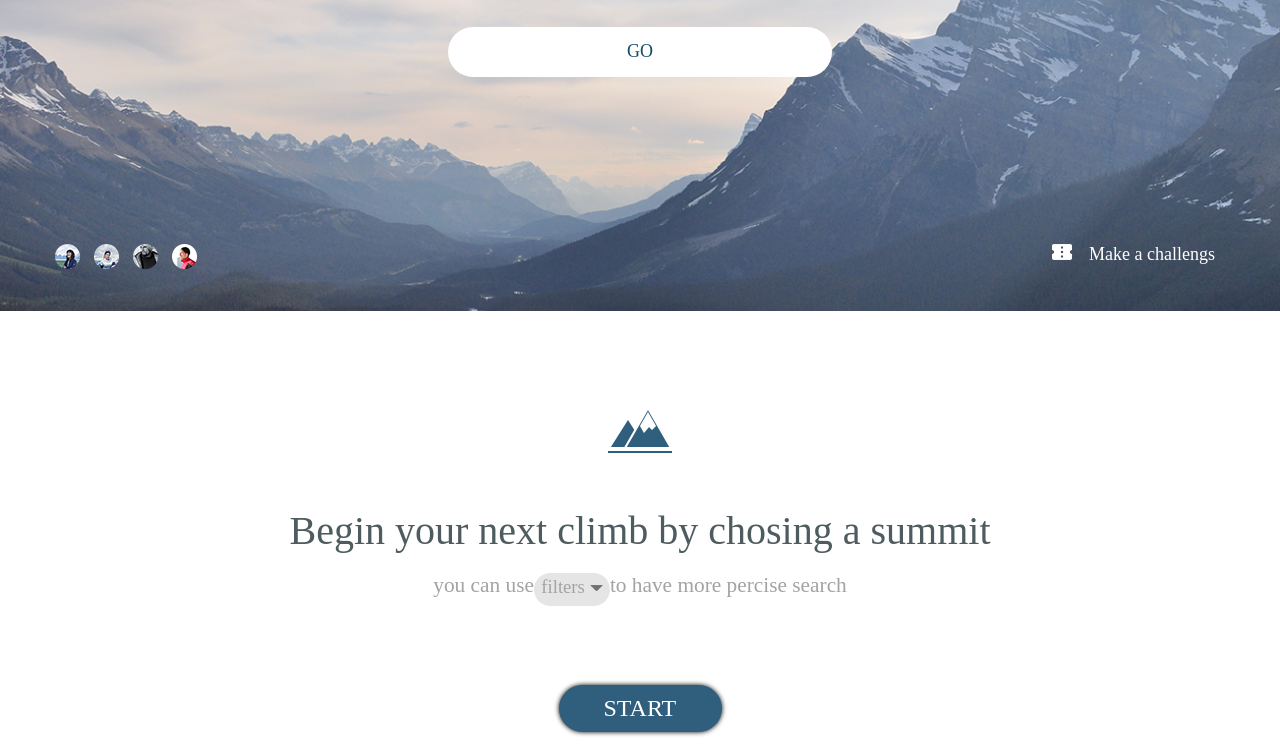
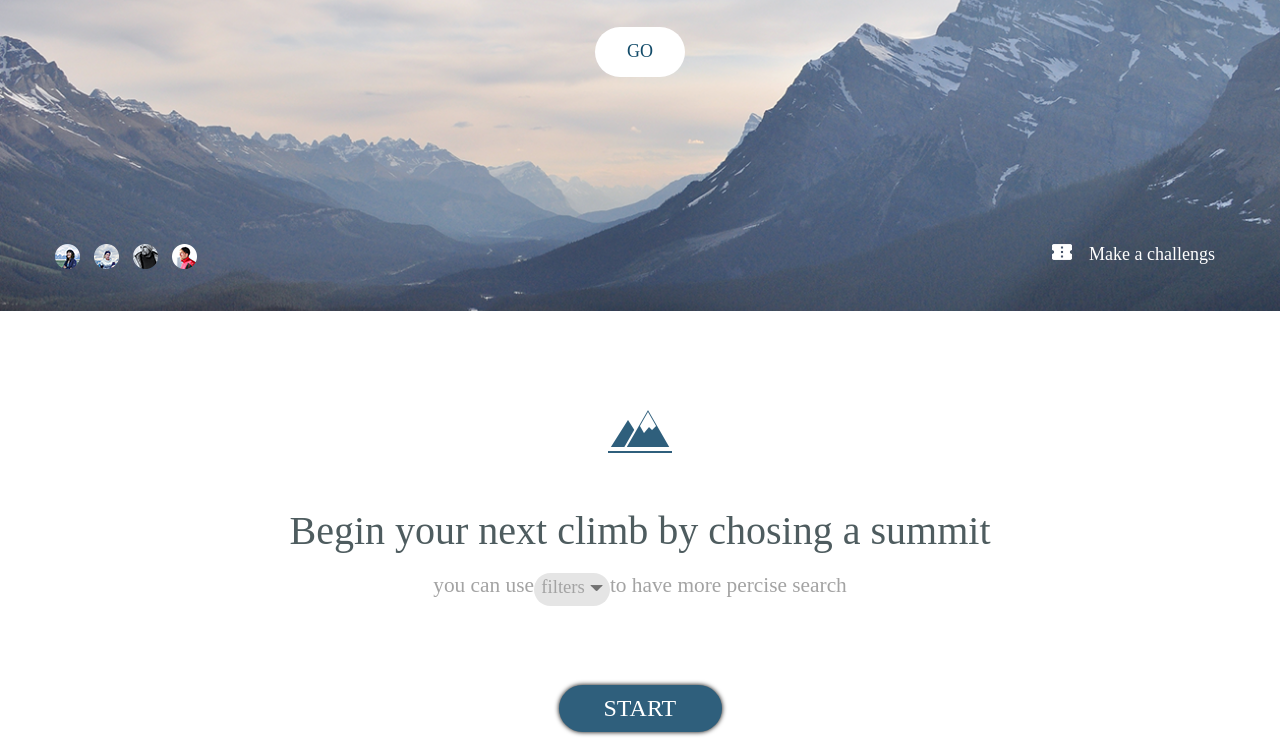
Before and after one commit to pavel1098/hw-HTML-RWD, a plain HTML site: page index.html in a window 1280 px wide. Shown: the part 244-995 px from the top of the page. Drawn offline with Linux system fonts and the light colour scheme.

Commit message:
Update main.css

```diff
--- a/main.css
+++ b/main.css
@@ -116,7 +116,7 @@ a {
 .button {
 	display: flex;
 	justify-content: center;
-	width:30% ;
+	width: 7% ;
 	height: 50px;
 	border-radius: 30px;
 	font-size: 24px;
```
